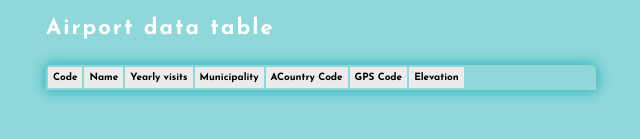
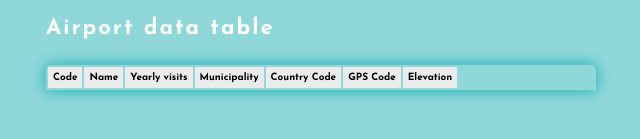
Before and after one commit to tomrajda/EDI, a plain HTML site: page index.html in a window 1280 px wide. Shown: the part 2261-2400 px from the top of the page, 319-959 px from the left. Drawn offline with nearby package versions, Linux system fonts and the light colour scheme; no server answers.

Commit message:
Update 2 08.01.2023

```diff
--- a/index.html
+++ b/index.html
@@ -104,7 +104,7 @@
                             <th>Name</th>
                             <th>Yearly visits</th>
                             <th>Municipality</th>
-                            <th>ACountry Code</th>
+                            <th>Country Code</th>
                             <th>GPS Code</th>
                             <th>Elevation</th>
                         </tr>
```
